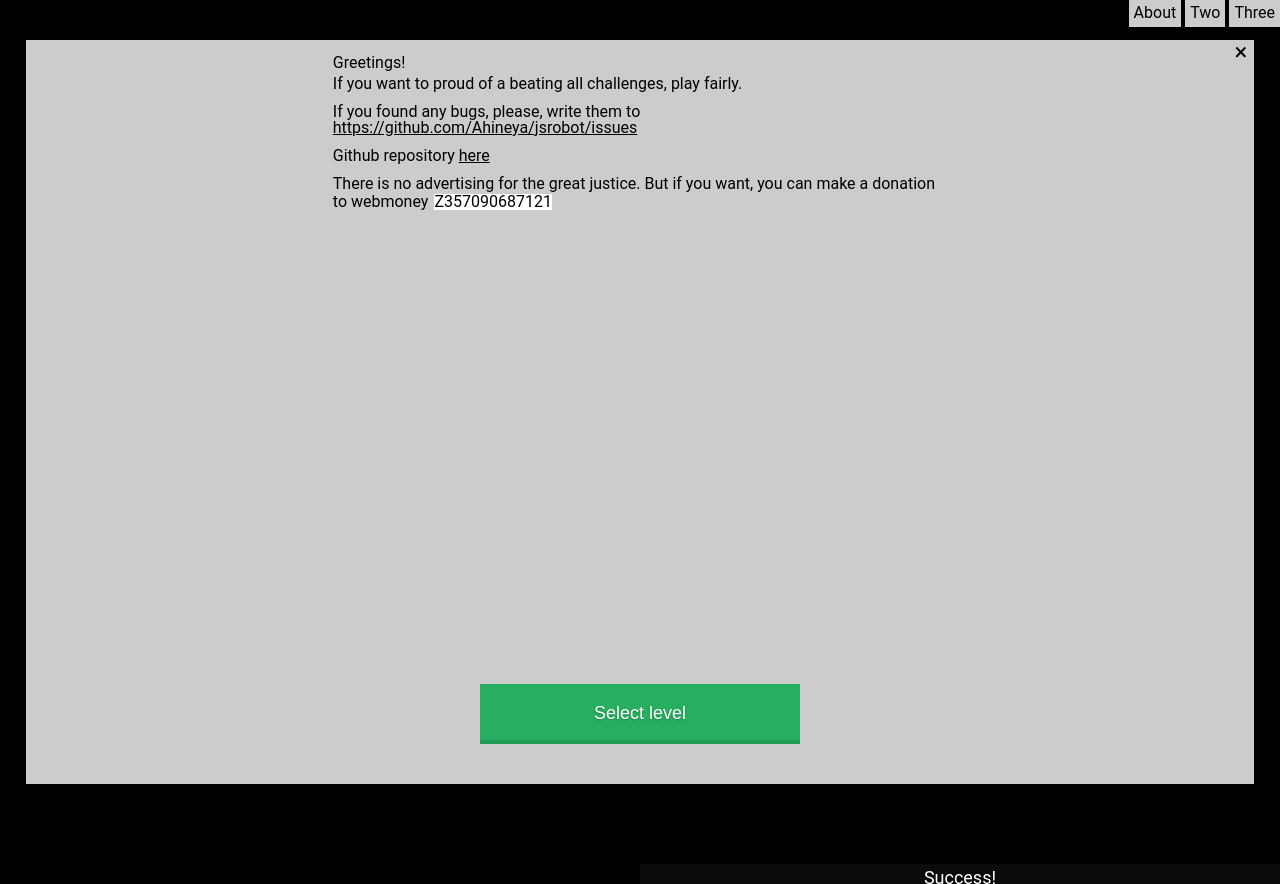
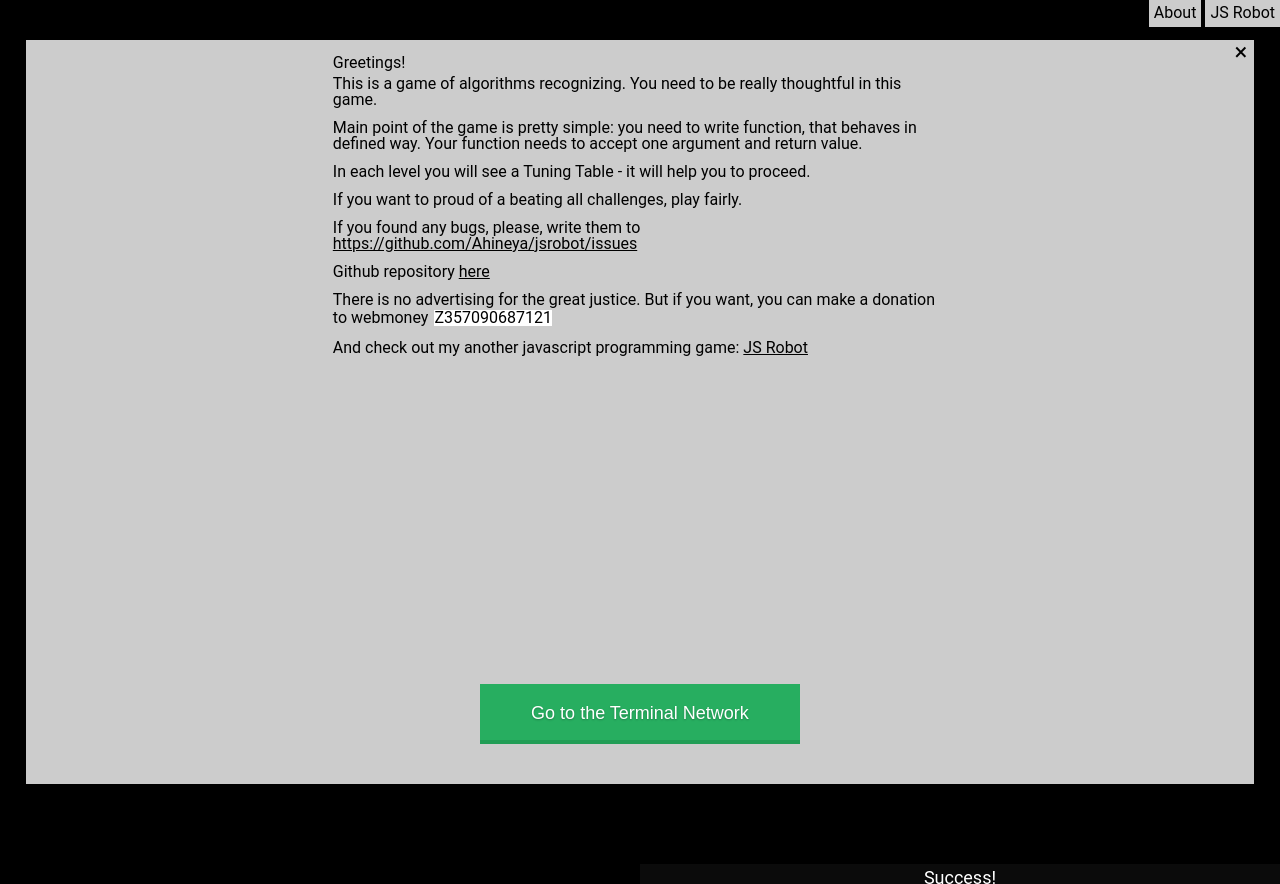
Before and after one commit to Ahineya/jsblackbox, a website: page index.html in a window 1280 px wide. Drawn offline with Linux system fonts and the light colour scheme; no server answers.

Commit message:
Info text

```diff
--- a/index.html
+++ b/index.html
@@ -11,8 +11,7 @@
 
 <div class="links">
     <a href="#" class="js-info">About</a>
-    <a href="#">Two</a>
-    <a href="#" class="three">Three</a>
+    <a href="http://jsrobot.tk" target = "_blank">JS Robot</a>
 </div>
 
 <div class="info">
@@ -26,6 +25,16 @@
 
                 <h3>Greetings!</h3>
                 <p>
+                    This is a game of algorithms recognizing. You need to be really thoughtful in this game.
+                </p>
+                <p>
+                    Main point of the game is pretty simple: you need to write function, that behaves in defined way.
+                    Your function needs to accept one argument and return value.
+                </p>
+                <p>
+                    In each level you will see a Tuning Table - it will help you to proceed.
+                </p>
+                <p>
                     If you want to proud of a beating all challenges, play fairly.
                 </p>
                 <p>
@@ -37,6 +46,9 @@
                 <p>
                     There is no advertising for the great justice.
                     But if you want, you can make a donation to webmoney <span class='code'>Z357090687121</span>
+                </p>
+                <p>
+                    And check out my another javascript programming game: <a href="http://jsrobot.tk" target="_blank">JS Robot</a>
                 </p>
             </div>
 
@@ -63,7 +75,7 @@
             </div>
         </div>
         <div class="bottom">
-            <button class="select-level nephritis-flat-button">Select level</button>
+            <button class="select-level nephritis-flat-button">Go to the Terminal Network</button>
         </div>
     </div>
 
--- a/js/app.js
+++ b/js/app.js
@@ -147,14 +147,7 @@ var Terminal = Terminal;
         $('.message').text('');
         $('.error').hide();
 
-        //console.log('here');
-
-        //currentLevel = event.data.current;
-
-        //var level = event.data.level;
-        //console.log(level);
-
-        $('.name').text('Level: ' + level.id);
+        $('.name').text('Terminal: ' + level.id);
         $('.message').html(level.description);
 
         $('.next').off('click').on('click', function () {
@@ -164,8 +157,6 @@ var Terminal = Terminal;
 
         level.input = level.input.slice(0,3);
         level.output = level.output.slice(0,3);
-
-        //console.log(level);
 
         var t = new Terminal(level.input, level.output, level.func);
 
```
Lines whose indentation alone changed are shown as unchanged.
